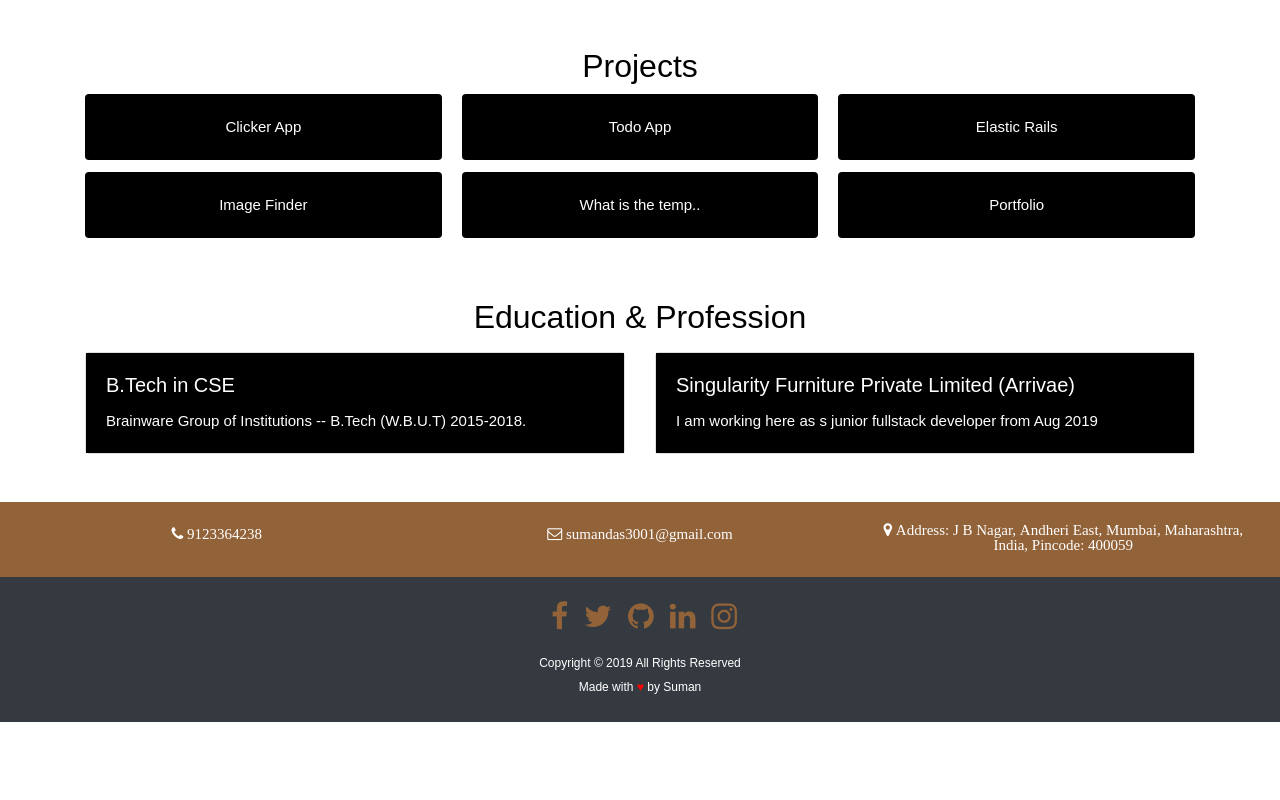
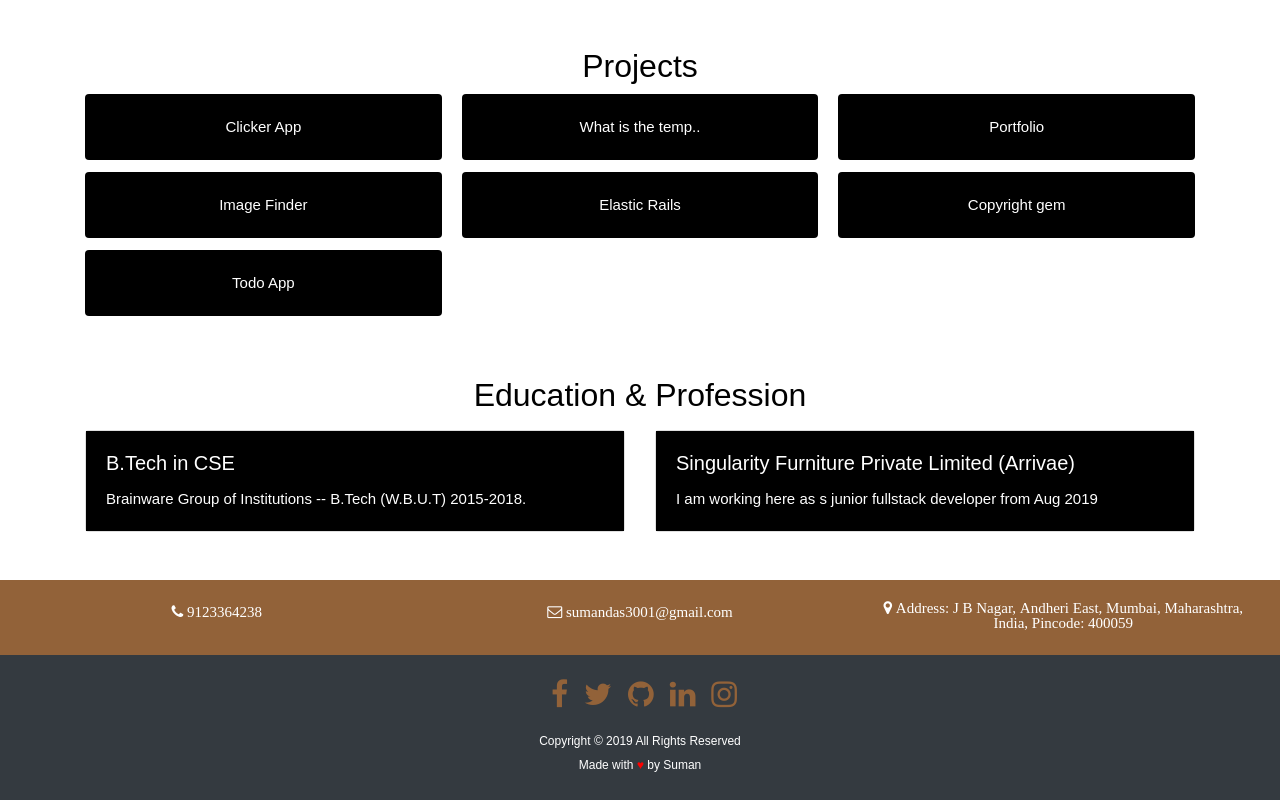
Before and after one commit to SumanDas3001/resume-static, a React (Create React App) app: page / in a window 1280 px wide. Shown: the part 1229-2029 px from the top of the page. Before the commit the page ends 1951 px from the top, so only its background shows below. Built offline with nearby package versions, Linux system fonts and the light colour scheme.

Commit message:
Add a project card

```diff
--- a/src/Components/Project.js
+++ b/src/Components/Project.js
@@ -95,6 +95,19 @@ export default function Project(){
                 </div>
               </a>
             </div>
+
+            <div className="card" style={card_style}>
+              <a href="https://github.com/SumanDas3001/codecamp_view_tool" className="custom-card" target="_blank">
+                <div className="card-body text-center">
+                  <p
+                    className="card-text text-white"
+                    style={text_dec}
+                  >
+                    Copyright gem
+                  </p>
+                </div>
+              </a>
+            </div>
           </div>
         </div>
       </div>
```
